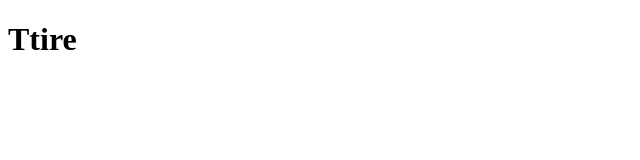
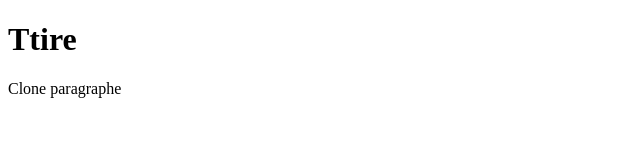
Before and after one commit to Herilanto003/test_depot_distant, a plain HTML site: page index.html in a window 1280 px wide. Shown: the whole page, without its empty margins (0-640 px from the left). Drawn offline with Linux system fonts and the light colour scheme.

Commit message:
ajout paragraphe

```diff
--- a/index.html
+++ b/index.html
@@ -7,5 +7,6 @@
   </head>
   <body>
     <h1>Ttire</h1>
+    <p>Clone paragraphe</p>
   </body>
 </html>
```
